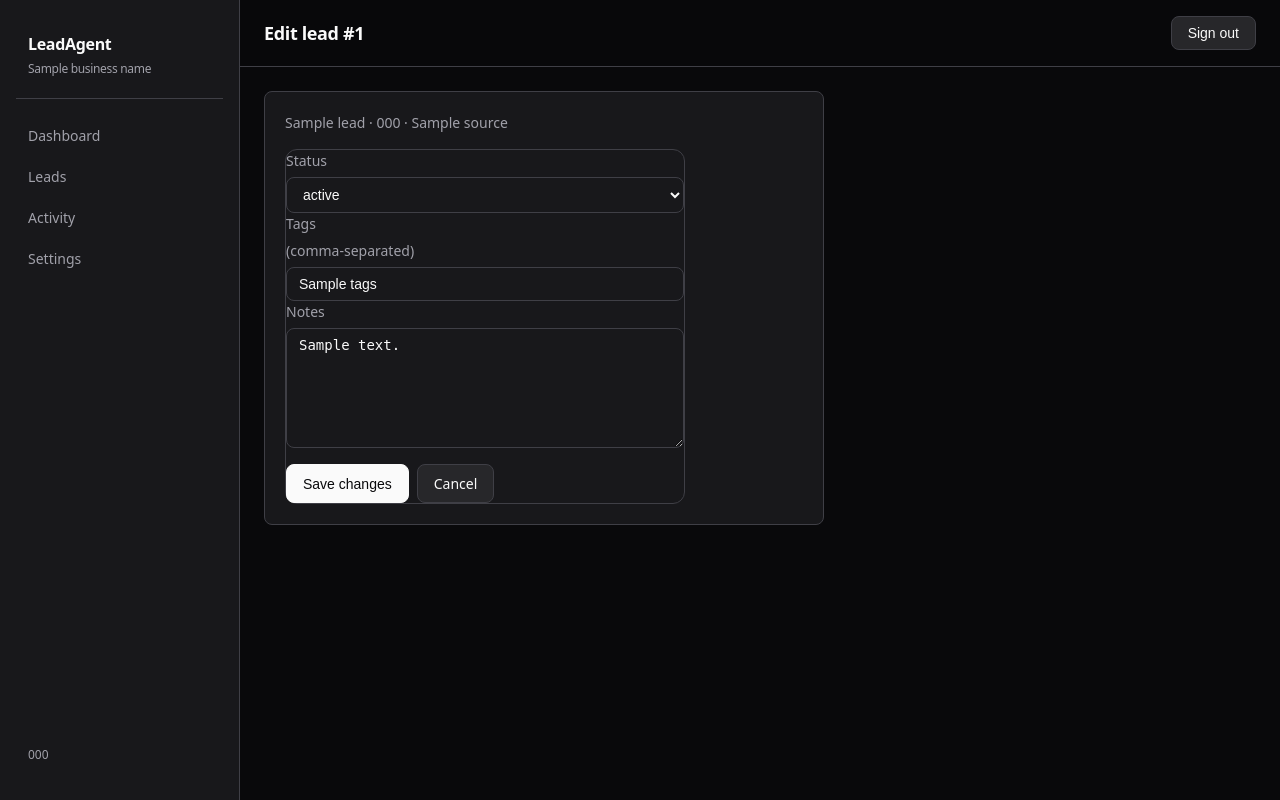
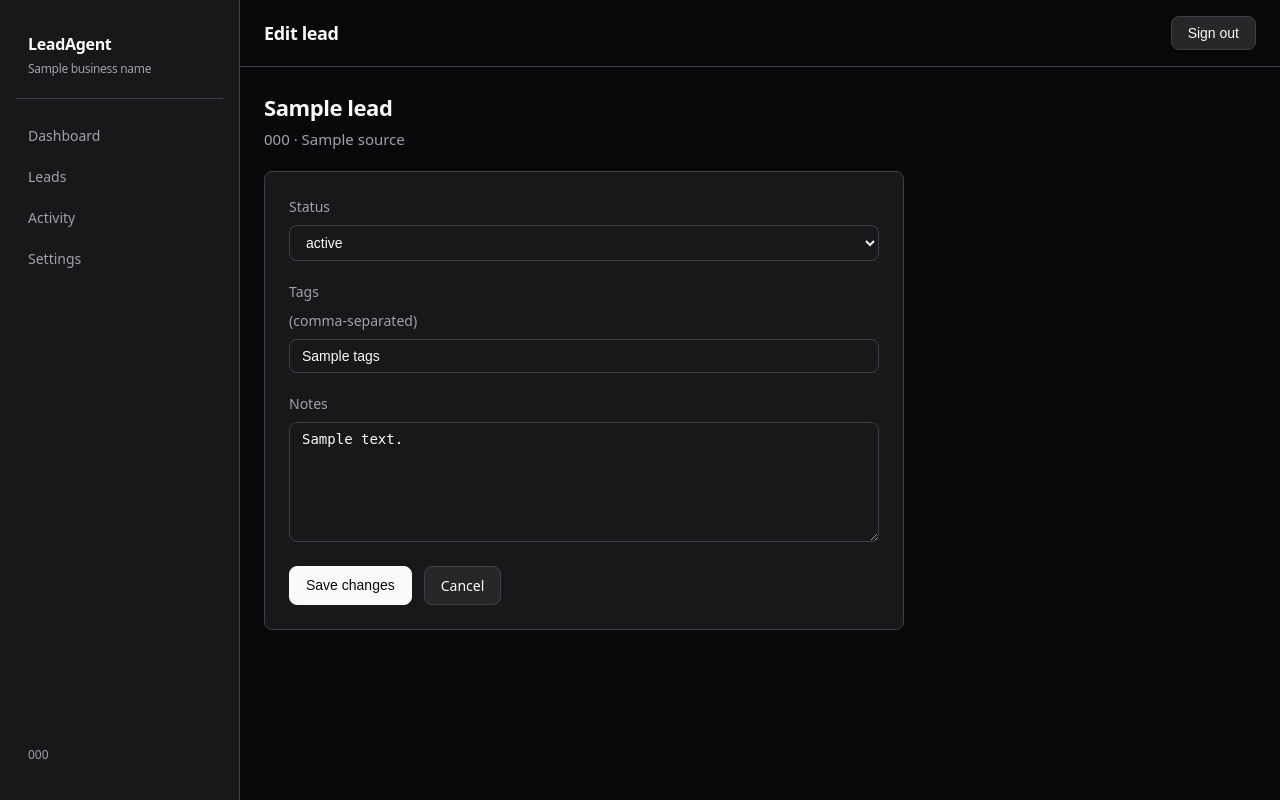
Before and after one commit to ayushanand27/Lead-Agent, a Python web app: template lead-agent/app/templates/admin/lead_edit.html in a window 1280 px wide. Run offline with Jinja, Linux system fonts and the light colour scheme; the template is opened without the code that fills it: most values are stand-ins (such as "Sample title", 1, 10 or a date in 2020).

Commit message:
Fix edit lead UI and add demo video script.
Show lead name instead of ID hash, full-width form layout. Includes Hindi-English voice script for recording.

Co-authored-by: Cursor <cursoragent@cursor.com>

```diff
--- a/lead-agent/app/static/admin.css
+++ b/lead-agent/app/static/admin.css
@@ -201,6 +201,52 @@ input:focus, select:focus, textarea:focus { outline: 2px solid var(--border); ou
 
 .alert-error { background: rgba(239, 68, 68, 0.1); border-color: #7f1d1d; color: #fecaca; }
 
+/* Edit lead page */
+.edit-lead-page {
+  max-width: 640px;
+}
+
+.edit-lead-header {
+  margin-bottom: 1.25rem;
+}
+
+.edit-lead-name {
+  font-size: 1.375rem;
+  font-weight: 600;
+  letter-spacing: -0.02em;
+  margin-bottom: 0.25rem;
+}
+
+.edit-lead-meta {
+  font-size: 0.9375rem;
+}
+
+.edit-lead-card {
+  padding: 1.5rem;
+}
+
+.edit-lead-form {
+  display: flex;
+  flex-direction: column;
+  gap: 1.25rem;
+}
+
+.edit-lead-form label {
+  display: flex;
+  flex-direction: column;
+  gap: 0.5rem;
+  font-size: 0.875rem;
+  color: var(--muted);
+  font-weight: 500;
+}
+
+.form-actions {
+  display: flex;
+  gap: 0.75rem;
+  flex-wrap: wrap;
+  padding-top: 0.25rem;
+}
+
 @media (max-width: 768px) {
   .layout { grid-template-columns: 1fr; }
   .sidebar { border-right: none; border-bottom: 1px solid var(--border); }
--- a/lead-agent/app/templates/admin/lead_edit.html
+++ b/lead-agent/app/templates/admin/lead_edit.html
@@ -1,10 +1,15 @@
 {% extends "admin/base.html" %}
-{% block title %}Edit lead — {{ business_name }}{% endblock %}
-{% block page_title %}Edit lead #{{ lead.id }}{% endblock %}
+{% block title %}Edit {{ lead.name }} — {{ business_name }}{% endblock %}
+{% block page_title %}Edit lead{% endblock %}
 {% block content %}
-<div class="card" style="max-width:560px">
-  <p class="muted" style="margin-bottom:1rem">{{ lead.name }} · {{ lead.phone }} · {{ lead.source }}</p>
-  <form method="post" action="/admin/leads/{{ lead.id }}/edit" class="login-card" style="box-shadow:none;padding:0">
+<div class="edit-lead-page">
+  <div class="edit-lead-header">
+    <h2 class="edit-lead-name">{{ lead.name }}</h2>
+    <p class="muted edit-lead-meta">{{ lead.phone }} · {{ lead.source or '—' }}</p>
+  </div>
+
+  <div class="card edit-lead-card">
+    <form method="post" action="/admin/leads/{{ lead.id }}/edit" class="edit-lead-form">
       <label>Status
         <select name="status">
           {% for s in statuses %}
@@ -13,15 +18,16 @@
         </select>
       </label>
       <label>Tags <span class="muted">(comma-separated)</span>
-      <input type="text" name="tags" value="{{ lead.tags or '' }}" placeholder="site-visit, urgent" />
+        <input type="text" name="tags" value="{{ lead.tags or '' }}" placeholder="urgent, follow-up" />
       </label>
       <label>Notes
-      <textarea name="notes" rows="6">{{ lead.notes or '' }}</textarea>
+        <textarea name="notes" rows="6" placeholder="Call history, next steps…">{{ lead.notes or '' }}</textarea>
       </label>
-    <div style="display:flex;gap:0.5rem;margin-top:1rem">
+      <div class="form-actions">
         <button type="submit" class="btn btn-primary">Save changes</button>
         <a class="btn" href="/admin/leads">Cancel</a>
       </div>
     </form>
   </div>
+</div>
 {% endblock %}
```
Also changed, not shown: lead-agent/docs/DEMO_VIDEO_SCRIPT.md (added, +154 -0 lines). Lines whose indentation alone changed are shown as unchanged.
